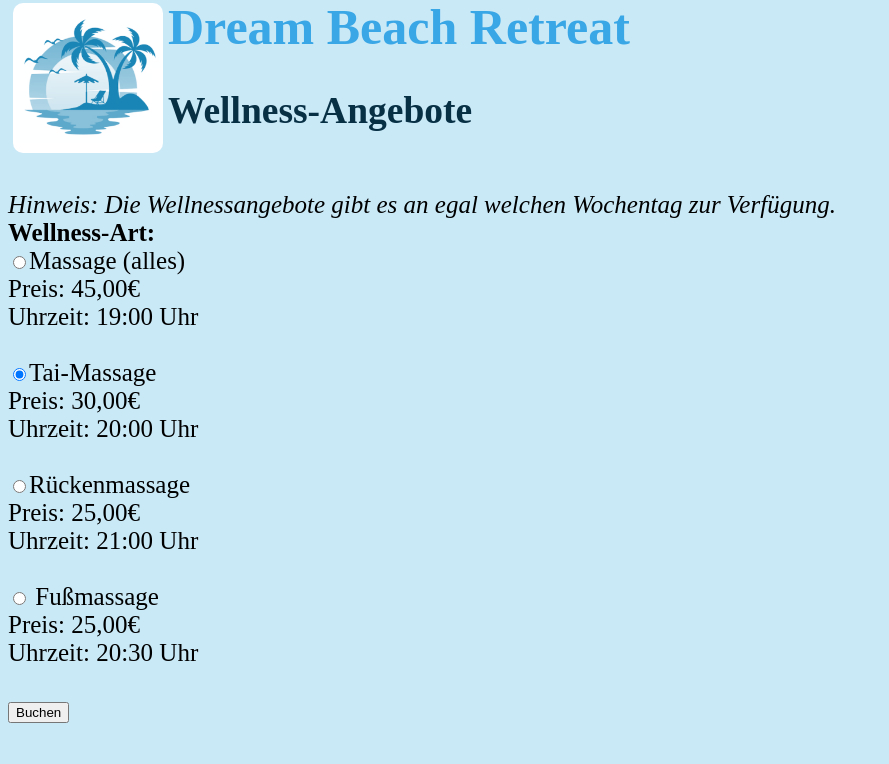
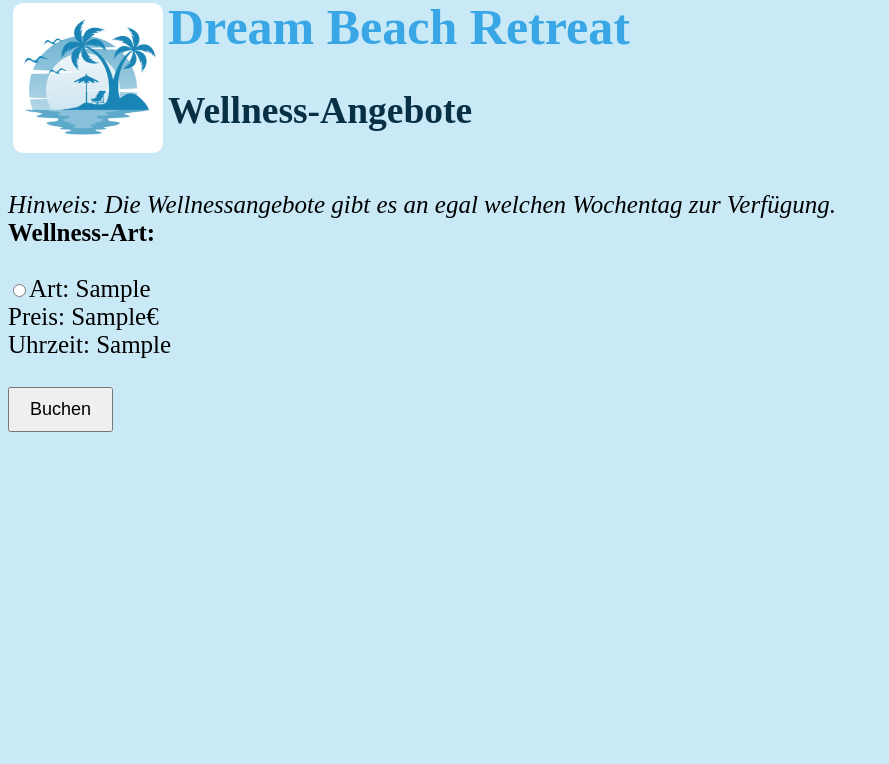
Before and after one commit to LucieSchmid/DreamBeachRetreat, a PHP site: page /wellnessf.php in a window 1280 px wide. Shown: the part 36-800 px from the top of the page, without its empty margins (0-889 px from the left). Run offline with PHP 8.4, Linux system fonts and the light colour scheme; the visitor is signed in with stand-in values (Sample User, id 1); tables that the repository leaves empty or names only in its code hold one stand-in row (values such as "Sample post").

Commit message:
olls fian oasch

```diff
--- a/ausgabe.php
+++ b/ausgabe.php
@@ -70,7 +70,7 @@ session_start();
 
 
         <form method="post">
-            <input type="submit" name="erneutBuchen" value="erneut buchen" />
+            <input type="submit" name="erneutBuchen" value="erneut buchen" class="button" />
         </form>
     <?php
 
--- a/buchung.php
+++ b/buchung.php
@@ -147,7 +147,7 @@ session_start();
                             </tr>
                         </table>
                         <br>
-                        <input type="submit" name="submit" value="Jetzt buchen">
+                        <input type="submit" name="submit" value="Jetzt buchen" class="button">
                     </form>
             <?php
                 }
--- a/login.php
+++ b/login.php
@@ -114,7 +114,7 @@ session_start();
                 <label for="passwort">Passwort:</label>
                 <input type="password" id="passwort" name="passwort" required><br><br>
 
-                <input type="submit" value="Login" name="login">
+                <input type="submit" value="Login" name="login" class="button">
             </form>
 
     <?php
--- a/registrieren.php
+++ b/registrieren.php
@@ -85,7 +85,7 @@
 
             <br>
 
-            <input type="submit" value="Registrieren" name="registrieren">
+            <input type="submit" value="Registrieren" name="registrieren" class="button">
         </form>
 </body>
 
--- a/stand1.css
+++ b/stand1.css
@@ -26,3 +26,8 @@ h2{
 p {
     font-size: 25px;
 }
+
+.button {
+    padding: 10px 20px;
+    font-size: 18px;
+}
--- a/wellnessf.php
+++ b/wellnessf.php
@@ -85,14 +85,32 @@ session_start();
             <i>Hinweis: Die Wellnessangebote gibt es an egal welchen Wochentag zur Verfügung.</i>
             <form method="POST" action="<?php echo $_SERVER['SCRIPT_NAME']; ?>">
 
-                <label>Wellness-Art:</label><br>
-                <input type="radio" name="art" value="Massage (alles)">Massage (alles)<br>Preis: 45,00€ <br>Uhrzeit: 19:00 Uhr<br><br>
-                <input type="radio" name="art" value="Thai-Massage" checked>Tai-Massage <br>Preis: 30,00€<br>Uhrzeit: 20:00 Uhr<br><br>
-                <input type="radio" name="art" value="Rückenmassage">Rückenmassage <br>Preis: 25,00€<br>Uhrzeit: 21:00 Uhr<br><br>
-                <input type="radio" name="art" value="Fußmassage"> Fußmassage<br> Preis: 25,00€<br>Uhrzeit: 20:30 Uhr
-                <br><br>
+                <label>Wellness-Art:</label><br><br>
 
-                <input type="submit" value="Buchen" name="buchen">
+                <?php
+                require_once('db.php');
+                try {
+                    $statement = $pdo->prepare("SELECT * FROM wellnessf");
+                    $statement->execute();
+
+                    if ($statement->rowCount() > 0) {
+                        while ($row = $statement->fetch()) {
+                            echo '<input type="radio" name="art" value="' . $row['art'] . '">';
+
+                            echo 'Art: ' . $row['art'] . '<br>';
+                            echo 'Preis: ' . $row['preis'] . '€<br>';
+                            echo 'Uhrzeit: ' . $row['uhrzeit'] . '<br><br>';
+                        }
+                    } else {
+                        echo "Keine Wellness-Angebote gefunden.";
+                    }
+                } catch (PDOException $ex) {
+                    die("Fehler beim Ausgeben der Daten!");
+                }
+
+                ?>
+
+                <input type="submit" value="Buchen" name="buchen" class="button">
 
             </form>
 
@@ -100,6 +118,7 @@ session_start();
     <?php
         }
     }
+
     ?>
 
 </body>
```
Also changed, not shown: sportf.php (+63 -1 lines).
